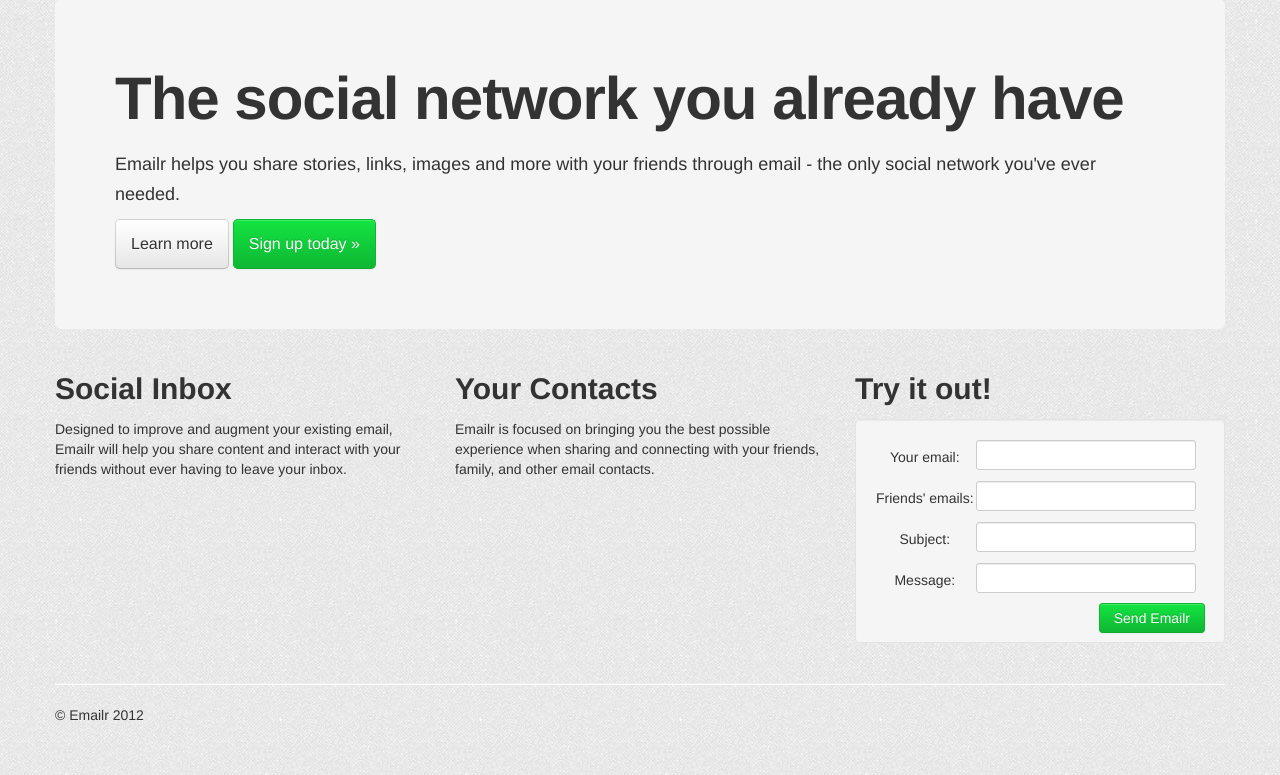
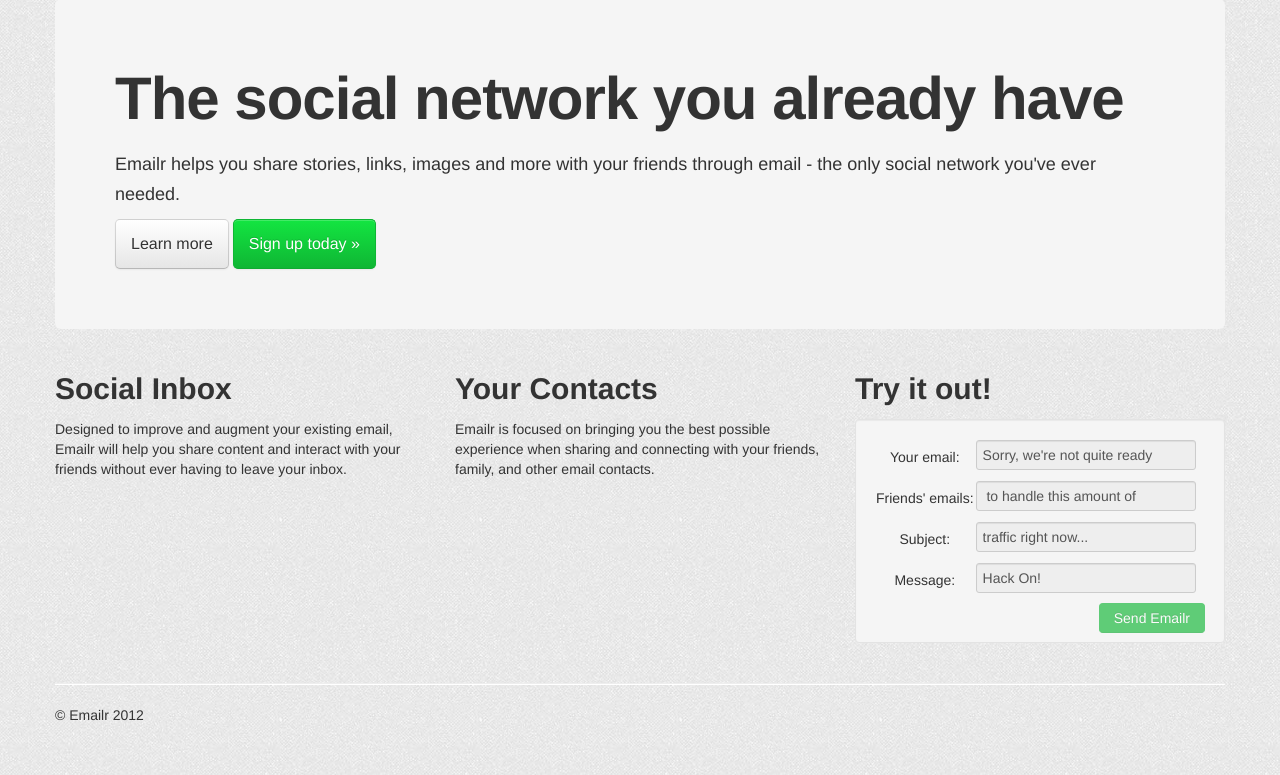
Before and after one commit to cargo8/PennAppsF12, a Django app: page / in a window 1280 px wide. Shown: the part 111-886 px from the top of the page. Run offline with Django 3.2, Linux system fonts and the light colour scheme; parts of the project's set-up code (start-up, migrations or seed data) failed here and were passed over; some libraries are stand-ins or nearby versions.

Commit message:
Disabling index form

```diff
--- a/templates/index.html
+++ b/templates/index.html
@@ -29,9 +29,14 @@
           <form action="" method="post">
           	{{ csrf_token }}
 		        <table>
-		            {{ form.as_table }}
-		        </table>
-		        <input type="submit" class="btn btn-primary pull-right" value="Send Emailr">
+		            <tbody>
+		            <tr><th><label for="id_sender">Your email:</label></th><td><input disabled value="Sorry, we're not quite ready" type="text" name="sender" id="id_sender"></td></tr>
+					<tr><th><label for="id_to">Friends' emails:</label></th><td><input disabled value=" to handle this amount of" type="text" name="to" id="id_to"></td></tr>
+					<tr><th><label for="id_subject">Subject:</label></th><td><input disabled value="traffic right now..." id="id_subject" type="text" name="subject" maxlength="100"></td></tr>
+					<tr><th><label for="id_message">Message:</label></th><td><input disabled value="Hack On!" type="text" name="message" id="id_message"></td></tr>
+
+		        </tbody>		        </table>
+		        <input type="submit" class="btn btn-primary pull-right" disabled value="Send Emailr">
 		    </form>
           </div>
         </div>
```
